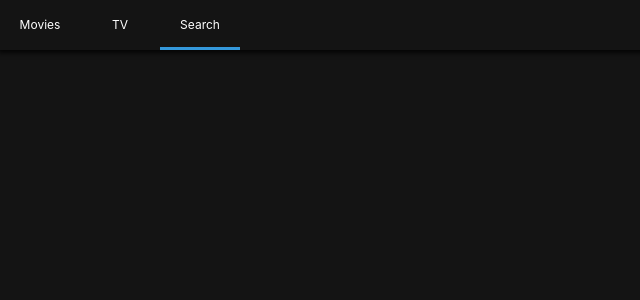
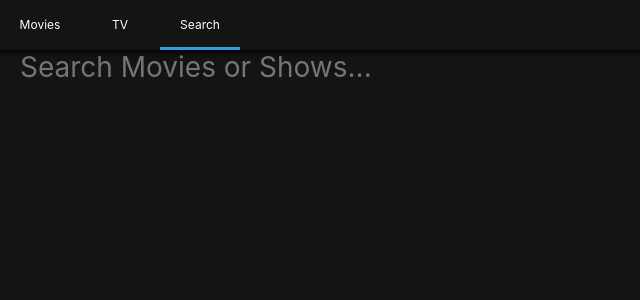
Before and after one commit to JunghyoMoon/Hyoflix, a React (Create React App) app: page /search in a window 1280 px wide. Shown: the top 300 px of the page, without its empty margins (0-640 px from the left). Built offline with nearby package versions, Linux system fonts and the light colour scheme; no server answers.

Commit message:
working on search presenter, todo: update search term

```diff
--- a/src/routes/Home/HomePresenter.js
+++ b/src/routes/Home/HomePresenter.js
@@ -6,7 +6,7 @@ import Loader from "../../components/Loader";
 
 const Container = styled.div`
     margin-top: 50px;
-    padding: 0px 10px;
+    padding: 0px 20px;
 `;
 
 //데이터가 로딩 되었는지를 항상 확인할 것.
--- a/src/routes/Search/SearchContainer.js
+++ b/src/routes/Search/SearchContainer.js
@@ -29,7 +29,8 @@ class SearchContainer extends React.Component {
         }
     };
 
-    handleSubmit = () => {
+    handleSubmit = (event) => {
+        event.preventDefault();
         const { searchTerm } = this.state;
         if (searchTerm !== "") {
             this.searchByTerm(searchTerm);
--- a/src/routes/Search/SearchPresenter.js
+++ b/src/routes/Search/SearchPresenter.js
@@ -1,6 +1,20 @@
 import React from "react";
 import PropTypes from "prop-types";
 import styled from "styled-components";
+
+const Container = styled.div`
+    padding: 0px 20px;
+`;
+
+const Form = styled.form`
+    margin-bottom: 50px;
+`;
+
+const Input = styled.input`
+    all: unset;
+    width: 100%;
+    font-size: 28px;
+`;
 
 const SearchPresenter = ({
     movieResults,
@@ -9,7 +23,16 @@ const SearchPresenter = ({
     loading,
     handleSubmit,
     error,
-}) => null;
+}) => (
+    <Container>
+        <Form onSubmit={handleSubmit}>
+            <Input
+                placeholder="Search Movies or Shows..."
+                value={searchTerm}
+            ></Input>
+        </Form>
+    </Container>
+);
 
 SearchPresenter.propTypes = {
     movieResults: PropTypes.array,
--- a/src/routes/TVshows/TVshowsPresenter.js
+++ b/src/routes/TVshows/TVshowsPresenter.js
@@ -5,7 +5,7 @@ import Section from "../../components/Section";
 import Loader from "../../components/Loader";
 
 const Container = styled.div`
-    padding: 0px 10px;
+    padding: 0px 20px;
     margin-top: 50px;
 `;
 
@@ -16,17 +16,23 @@ const TVshowsPresenter = ({ topRated, popular, airingToday, loading, error }) =>
         <Container>
             {topRated && topRated.length > 0 && (
                 <Section title="Top Rated Shows">
-                    {topRated.map((show) => show.name)}
+                    {topRated.map((show) => (
+                        <span key={show.id}>{show.name}</span>
+                    ))}
                 </Section>
             )}
             {popular && popular.length > 0 && (
                 <Section title="Popular Shows">
-                    {popular.map((show) => show.name)}
+                    {popular.map((show) => (
+                        <span key={show.id}>{show.name}</span>
+                    ))}
                 </Section>
             )}
             {airingToday && airingToday.length > 0 && (
                 <Section title="Shows Airing Today">
-                    {airingToday.map((show) => show.name)}
+                    {airingToday.map((show) => (
+                        <span key={show.id}>{show.name}</span>
+                    ))}
                 </Section>
             )}
         </Container>
```
